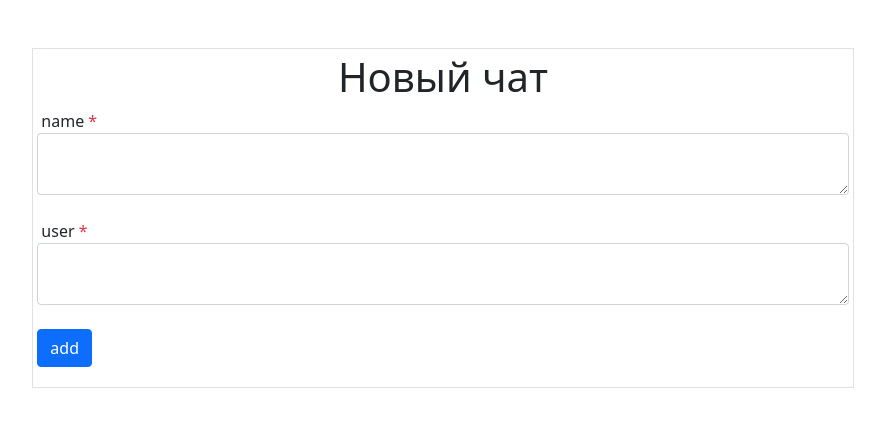
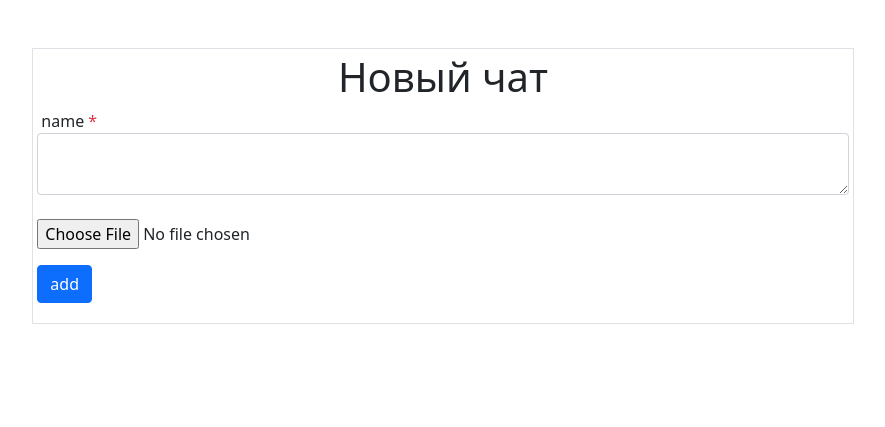
Before and after one commit to IntroSpace/blogger_and_chatter, a Flask app: page /new_chat in a window 1280 px wide. Shown: the part 54-481 px from the top of the page, without its empty margins (197-1082 px from the left). Run offline with Flask 2, Linux system fonts and the light colour scheme; some libraries are stand-ins or nearby versions.

Commit message:
update: changes by ProBook_010

```diff
--- a/forms/new_chat_form.py
+++ b/forms/new_chat_form.py
@@ -1,10 +1,10 @@
 from flask_wtf import FlaskForm
 from flask_wtf.file import FileRequired, FileField
-from wtforms import PasswordField, StringField, TextAreaField, SubmitField, EmailField
+from wtforms import TextAreaField, SubmitField
 from wtforms.validators import DataRequired
 
 
 class NewChatForm(FlaskForm):
     text = TextAreaField('name', validators=[DataRequired()])
-    user = TextAreaField('user', validators=[FileRequired()])
+    photo = FileField('photo', validators=[FileRequired()])
     submit = SubmitField('add')
--- a/templates/new_chat.html
+++ b/templates/new_chat.html
@@ -16,16 +16,8 @@
             </p>
             {% endfor %}
             </p>
-
-
-            <p class="mb-0">
-                {{ form.user.label(class="ms-1") }} <a class="text-decoration-none text-danger">*</a><br>
-                {{ form.user(class="form-control") }}<br>
-                {% for error in form.user.errors %}
-            <p class="alert alert-danger" role="alert">
-                {{ error }}
-            </p>
-            {% endfor %}
+            <p>
+                {{ form.photo }}
             </p>
             <p>
                 {{ form.submit(type="submit", class="btn btn-primary") }}
```
